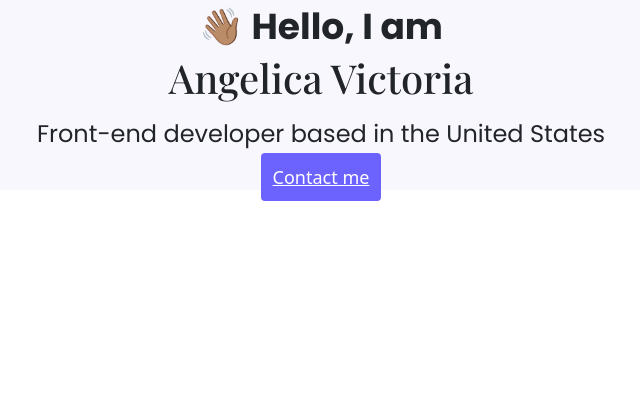
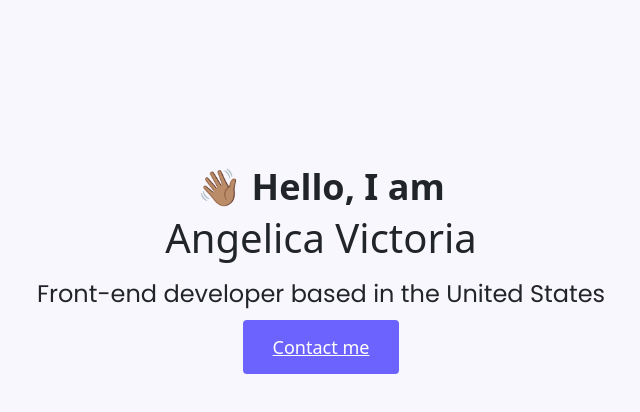
Before and after one commit to angelicav1/Portfolio-Project, a plain HTML site: page index.html in a window 1280 px wide. Shown: the whole page, without its empty margins (319-959 px from the left). Drawn offline with nearby package versions, Linux system fonts and the light colour scheme; a web font is replaced by a local one.

Commit message:
updated index.html and portfolio.css

```diff
--- a/index.html
+++ b/index.html
@@ -40,8 +40,10 @@
     <div class="hero">
     <p>👋🏽 Hello, I am</p>
     <h1>Angelica Victoria</h1>
-    <h2>Front-end developer based in the United States</h2>
+    <h2 class="mb-3">Front-end developer based in the United States</h2>
+    <div>
     <a href="#" class="btn-branding">Contact me</a>
+    </div>
     </div>
   </body>
 </html>
--- a/styles/portfolio.css
+++ b/styles/portfolio.css
@@ -1,7 +1,20 @@
+:root {
+  --branding-color: #6c63ff;
+  --heading-font-family: 'Playfair Display', serif;
+  --default-font-family: 'Poppins', sans-serif;
+  --secondary-color: #f9f7fe;
+}
 
-h1, h3, h4, h5, h6 {
+body {
+  font-family: var(--default-font-family);
+}
+h1,
+h3,
+h4,
+h5,
+h6 {
   color: black;
-    font-family: "Playfair Display", serif;
+  font-family: (var(--heading-font-family));
   font-weight: bold;
 }
 
@@ -10,12 +23,12 @@ h1 {
 }
 
 p {
-    font-family: "Poppins", sans-serif;
+  font-weight: normal;
 }
-
 .hero {
-    background: #f9f7fe;
+  background: var(--secondary-color);
   text-align: center;
+  padding: 160px 20px;
 }
 
 .hero p {
@@ -26,17 +39,17 @@ p {
 }
 
 .hero h2 {
-    font-family: "Poppins", sans-seri;
+  font-family: var(--default-font-family);
   font-weight: normal;
   line-height: 2;
   font-size: 24px;
 }
 
 .btn-branding {
-    background: #6c63ff;
+  background: var(--branding-color);
   border-radius: 4px;
   color: white;
   font-size: 18px;
-    line-height: 7px;
-    padding: 12px;
+  line-height: 27px;
+  padding: 15px 30px;
 }
```
Lines whose indentation alone changed are shown as unchanged.
